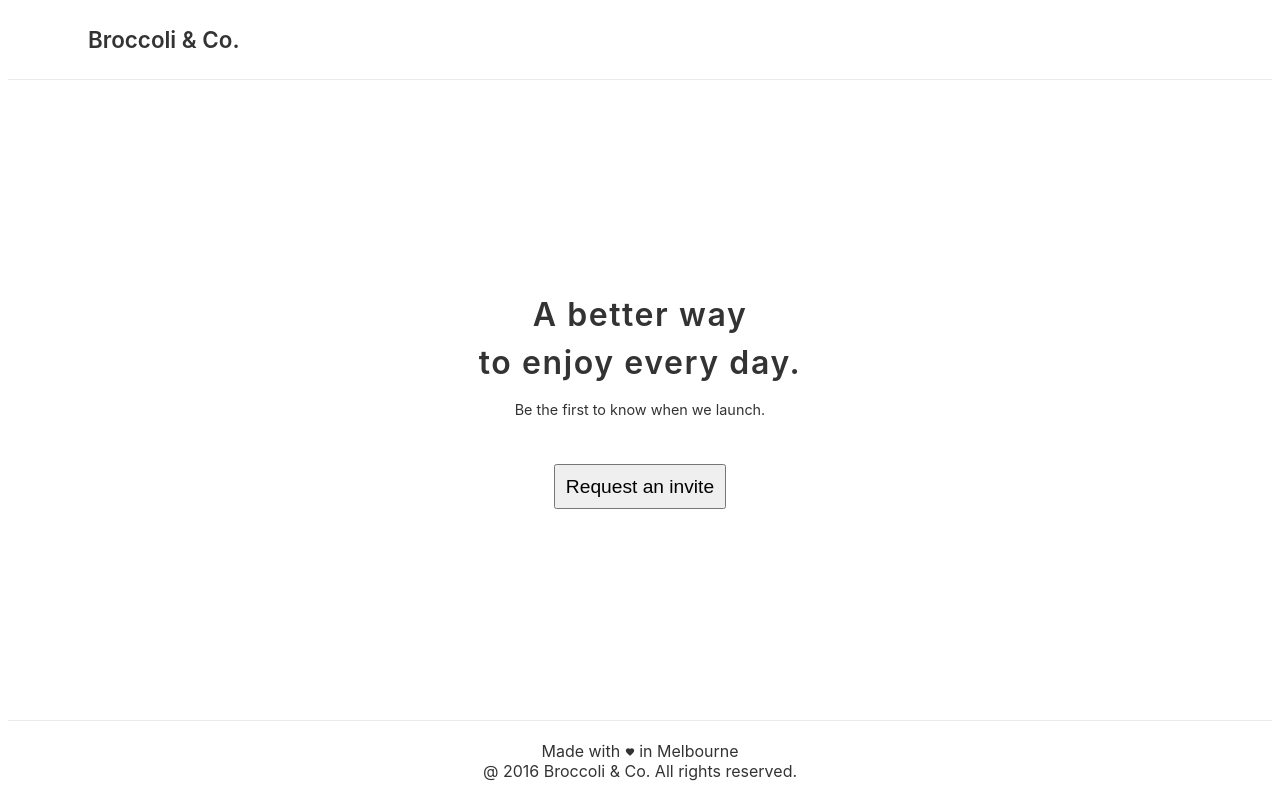
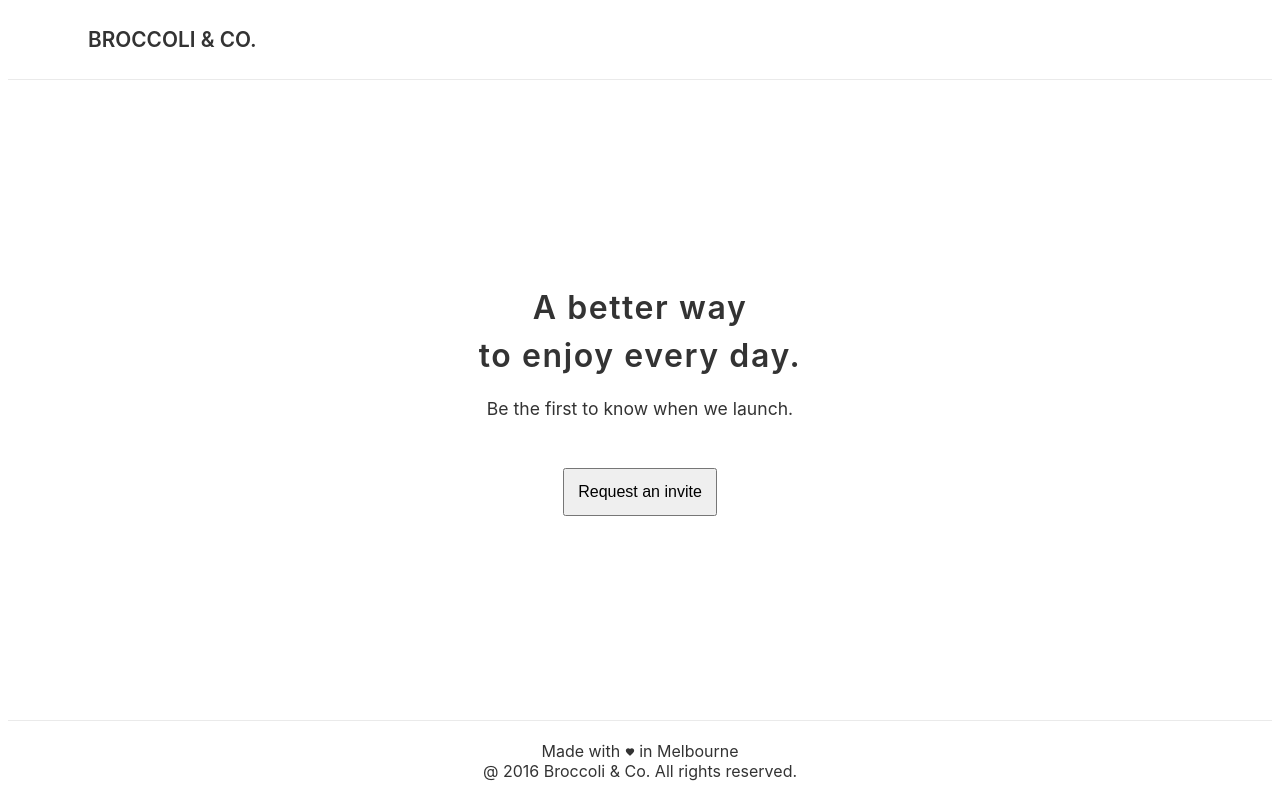
Before and after one commit to ibama2/Broccoli, a Next.js app: page / in a window 1280 px wide. Built offline with nearby package versions, Linux system fonts and the light colour scheme.

Commit message:
样式细微调整

```diff
--- a/pages/index.module.css
+++ b/pages/index.module.css
@@ -17,7 +17,7 @@
 
 
 .description {
-  font-size: 0.9rem;
+  font-size: 1.1rem;
 }
 
 .flexColumn {
@@ -26,7 +26,7 @@
 }
 
 .flexColumn > * + * {
-  padding: 0.8rem;
+  padding: 1rem;
   text-align: center;
 }
 
@@ -35,8 +35,8 @@
 }
 
 .button {
-  font-size: 1.2rem;
-  padding: 0.6rem;
+  font-size: 1rem;
+  padding: 0.8rem;
   margin-top: 2rem;
   cursor: pointer;
 }
--- a/pages/index.tsx
+++ b/pages/index.tsx
@@ -77,17 +77,22 @@ export default function Home() {
 
   // request
   const handleSend = async () => {
+    let flag = false;
     // validation
     if (fullName.length < 3) {
       setErrorFullName(true);
-      return;
+      flag = true;
     }
     if (!email.match(emailValidRegex)) {
       setErrorEmail(true);
-      return;
+      flag = true;
     }
     if (email !== confirmEmail) {
       setErrorConfirmEmail(true);
+      flag = true;
+    }
+
+    if(flag) {
       return;
     }
 
@@ -161,12 +166,12 @@ export default function Home() {
   return (
     <div className={styles.container}>
       <Head>
-        <title>BROCOLI & Co.</title>
+        <title>BROCCOLI & CO.</title>
         <link rel="icon" href="/favicon.ico" />
       </Head>
 
       <header aria-label="header">
-        Broccoli & Co.
+        BROCCOLI & CO.
       </header>
 
       <main>
--- a/styles/global.css
+++ b/styles/global.css
@@ -19,7 +19,7 @@ header {
   justify-content: flex-start;
   align-items: center;
   padding-left: 80px;
-  font-size: 1.4rem;
+  font-size: 1.3rem;
   font-weight: 600;
 }
 
```
Also changed, not shown: 1 other file (tests, documents, lock files or other folders).
